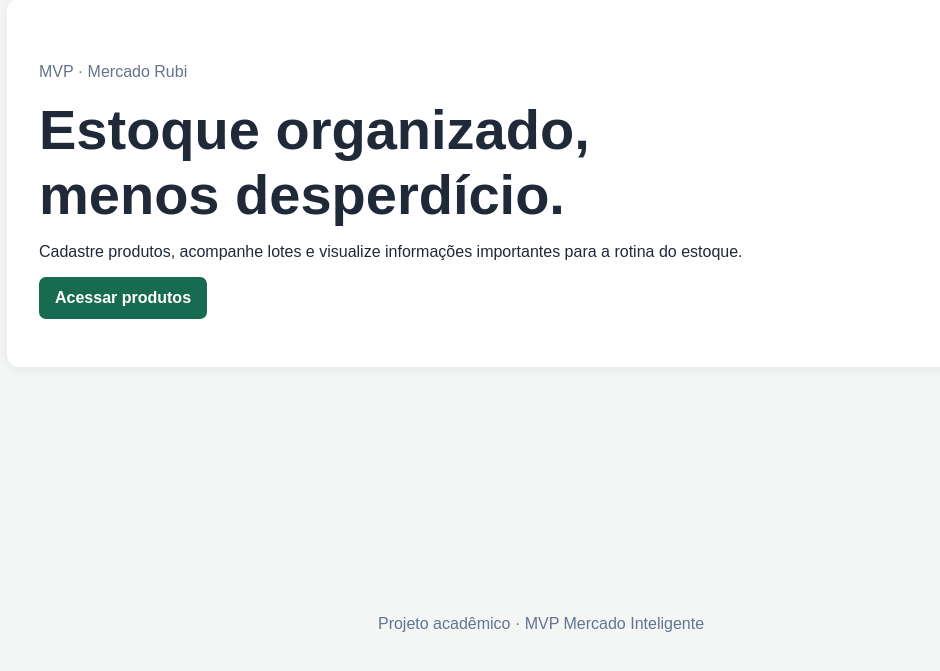
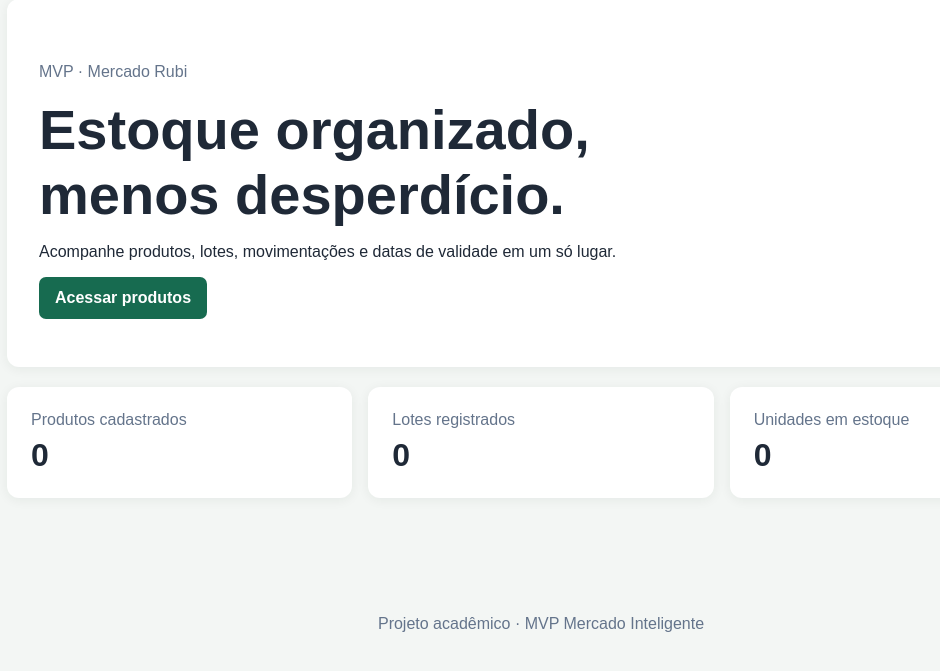
Before and after one commit to fernandahylario06-maker/mercado-inteligente, a FastAPI app: page / in a window 1280 px wide. Shown: the part 87-758 px from the top of the page, without its empty margins (99-1039 px from the left). Run offline with FastAPI, Linux system fonts and the light colour scheme.

Commit message:
feat: adiciona painel e alertas de validade dos lotes

```diff
--- a/app/main.py
+++ b/app/main.py
@@ -1,21 +1,31 @@
 from fastapi import FastAPI, Request
 from fastapi.staticfiles import StaticFiles
 from fastapi.templating import Jinja2Templates
-from .database import Base, engine
+from sqlalchemy import func, select
+from sqlalchemy.orm import Session
+from fastapi import Depends
+from .database import Base, engine, get_db
 from . import models
 from .routes.products import router as products_router
 from .routes.movements import router as movements_router
+from .routes.alerts import router as alerts_router
+from .models import Product, Batch
 
 Base.metadata.create_all(bind=engine)
-app = FastAPI(title="Mercado Inteligente", version="0.2.0")
+app = FastAPI(title="Mercado Inteligente", version="1.0.0")
 app.mount("/static", StaticFiles(directory="app/static"), name="static")
 templates = Jinja2Templates(directory="app/templates")
 app.include_router(products_router)
 app.include_router(movements_router)
+app.include_router(alerts_router)
 
 
 @app.get("/")
-def home(request: Request):
+def home(request: Request, db: Session = Depends(get_db)):
+    product_count = db.scalar(select(func.count(Product.id))) or 0
+    batch_count = db.scalar(select(func.count(Batch.id))) or 0
+    stock_total = db.scalar(select(func.coalesce(func.sum(Batch.quantity), 0))) or 0
     return templates.TemplateResponse(
-        request=request, name="home.html", context={"title": "Controle de estoque e validade"}
+        request=request, name="home.html",
+        context={"product_count": product_count, "batch_count": batch_count, "stock_total": stock_total}
     )
--- a/app/static/style.css
+++ b/app/static/style.css
@@ -1,7 +1,7 @@
 * { box-sizing: border-box; }
 :root { font-family: Arial, Helvetica, sans-serif; color: #1f2937; background: #f3f6f4; }
 body { margin: 0; }
-.topbar { display:flex; justify-content:space-between; align-items:center; gap:1rem; padding:1rem 5%; background:#173f35; color:white; }
+.topbar { display:flex; justify-content:space-between; align-items:center; gap:1rem; padding:1rem 5%; background:#173f35; color:white; flex-wrap:wrap; }
 .topbar a { color:white; text-decoration:none; margin-right:1rem; }
 .brand { font-weight:700; font-size:1.15rem; }
 .container { max-width:1100px; margin:2rem auto; padding:0 1rem; min-height:70vh; }
@@ -17,4 +17,9 @@ table { width:100%; border-collapse:collapse; }
 th, td { text-align:left; padding:.8rem; border-bottom:1px solid #e2e8f0; }
 .table-wrap { overflow-x:auto; }
 .notice { padding:.8rem; background:#fff4db; border-radius:7px; }
+.danger { color:#b42318; }
+.warning { color:#a15c00; }
+.stats { display:grid; grid-template-columns:repeat(auto-fit,minmax(180px,1fr)); gap:1rem; }
+.stats .panel { display:grid; gap:.5rem; }
+.stats strong { font-size:2rem; }
 footer { text-align:center; padding:1.5rem; color:#64748b; }
--- a/app/templates/home.html
+++ b/app/templates/home.html
@@ -3,7 +3,12 @@
 <section class="hero">
   <p class="eyebrow">MVP · Mercado Rubi</p>
   <h1>Estoque organizado, menos desperdício.</h1>
-  <p>Cadastre produtos, acompanhe lotes e visualize informações importantes para a rotina do estoque.</p>
+  <p>Acompanhe produtos, lotes, movimentações e datas de validade em um só lugar.</p>
   <a class="button-link" href="/produtos">Acessar produtos</a>
 </section>
+<section class="stats">
+  <article class="panel"><span class="muted">Produtos cadastrados</span><strong>{{ product_count }}</strong></article>
+  <article class="panel"><span class="muted">Lotes registrados</span><strong>{{ batch_count }}</strong></article>
+  <article class="panel"><span class="muted">Unidades em estoque</span><strong>{{ stock_total }}</strong></article>
+</section>
 {% endblock %}
```
Also changed, not shown: app/routes/alerts.py (added, +19 -0 lines), app/services/expiry.py (added, +15 -0 lines), app/templates/alerts.html (added, +16 -0 lines), app/services/__init__.py (added).
